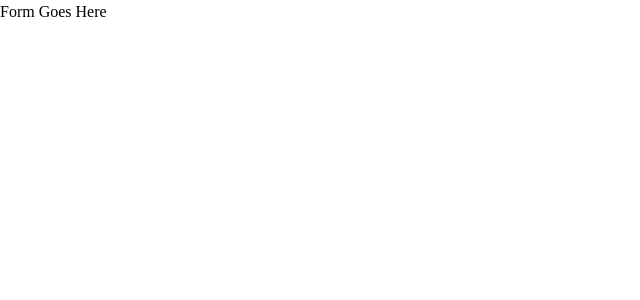
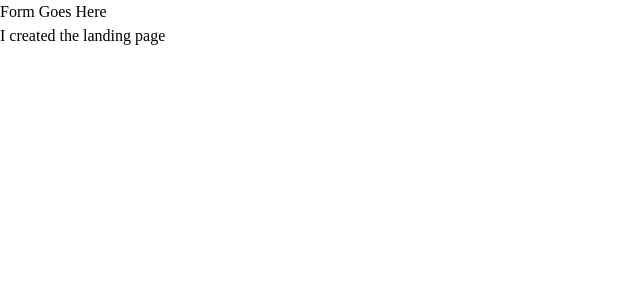
Before and after one commit to mtrew2015/after-hour-practice, a React (Create React App) app in the folder extra-practice/: page / in a window 1280 px wide. Shown: the top 300 px of the page, without its empty margins (0-640 px from the left). Built offline with nearby package versions, Linux system fonts and the light colour scheme.

Commit message:
managed landing page

```diff
--- a/extra-practice/src/Components/Landing Page/Landing.js
+++ b/extra-practice/src/Components/Landing Page/Landing.js
@@ -6,6 +6,7 @@ import Form from '../Form/Form';
     return (
         <div>
             <Form/>
+            <h1>I created the landing page</h1>
         </div>
     )
 }
```
